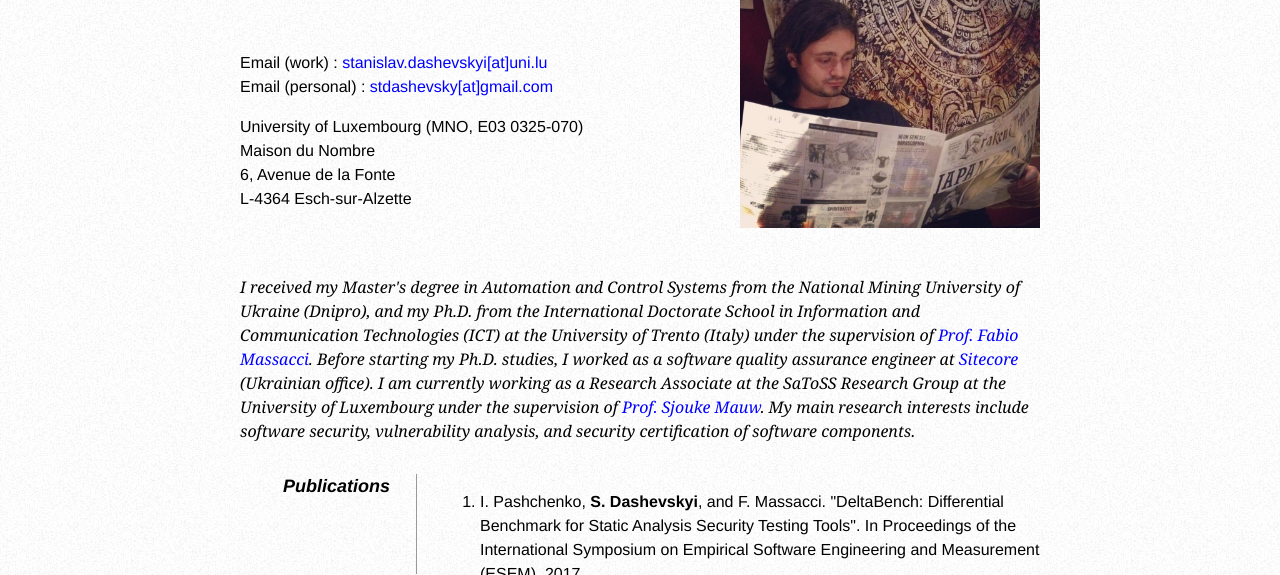
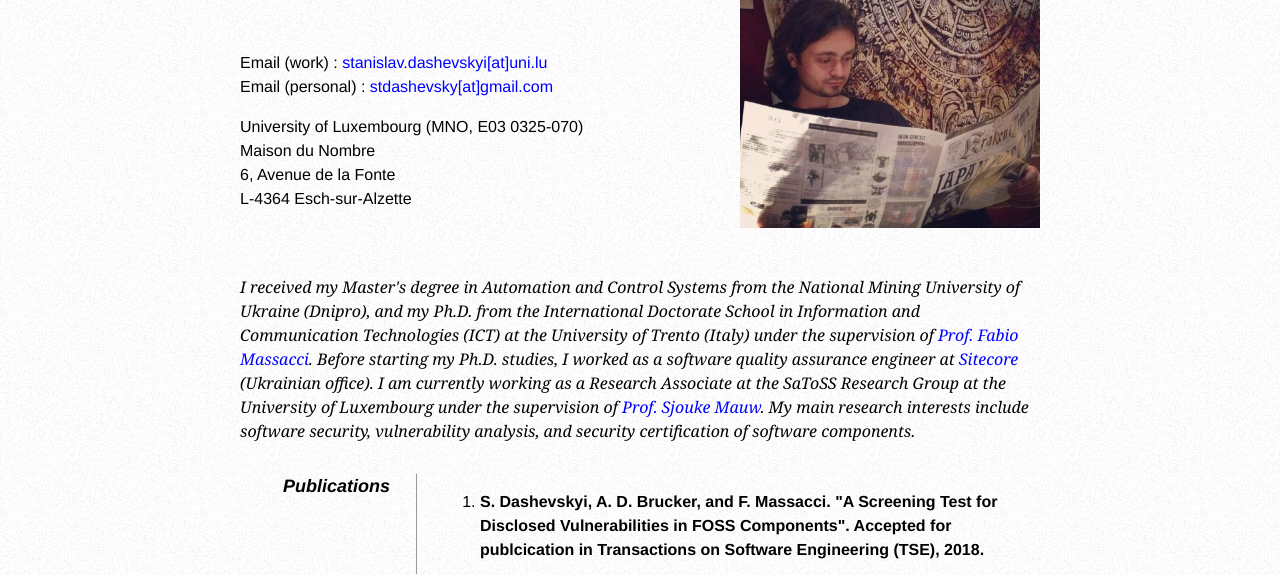
Before and after one commit to standash/standash.github.io, a plain HTML site: page index.html in a window 1280 px wide. Shown: the part 172-747 px from the top of the page. Drawn offline with Linux system fonts and the light colour scheme.

Commit message:
Update papers

```diff
--- a/index.html
+++ b/index.html
@@ -83,6 +83,11 @@
             <dt>Publications</dt>
             <dd>
 			<ol>
+				<li>
+                    <b>S. Dashevskyi</>, A. D. Brucker, and F. Massacci. "A Screening Test for
+                    Disclosed Vulnerabilities in FOSS Components".  Accepted for publcication in
+                    Transactions on Software Engineering (TSE), 2018.
+				</li>
 				<li>
 					I. Pashchenko, <b>S. Dashevskyi</b>, and F. Massacci. "DeltaBench: Differential
 					Benchmark for Static Analysis Security Testing Tools". In Proceedings of the
```
